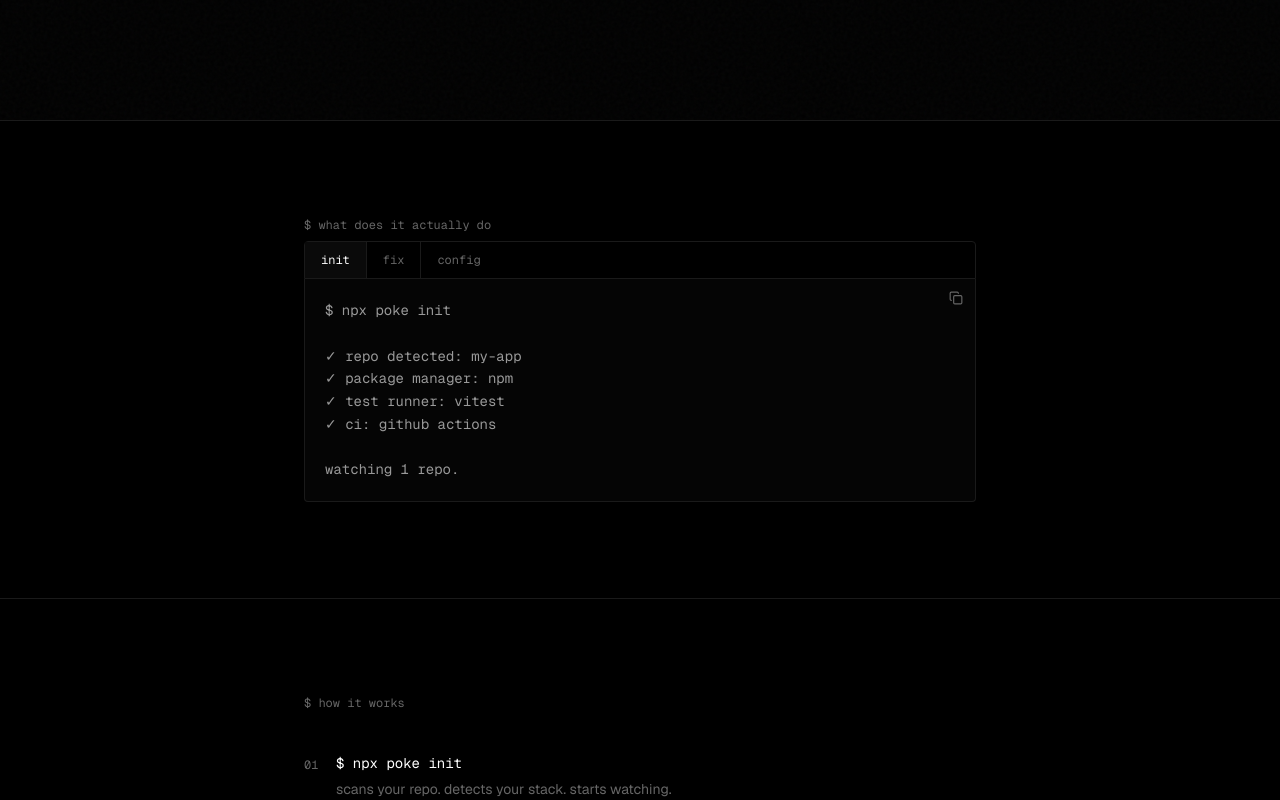
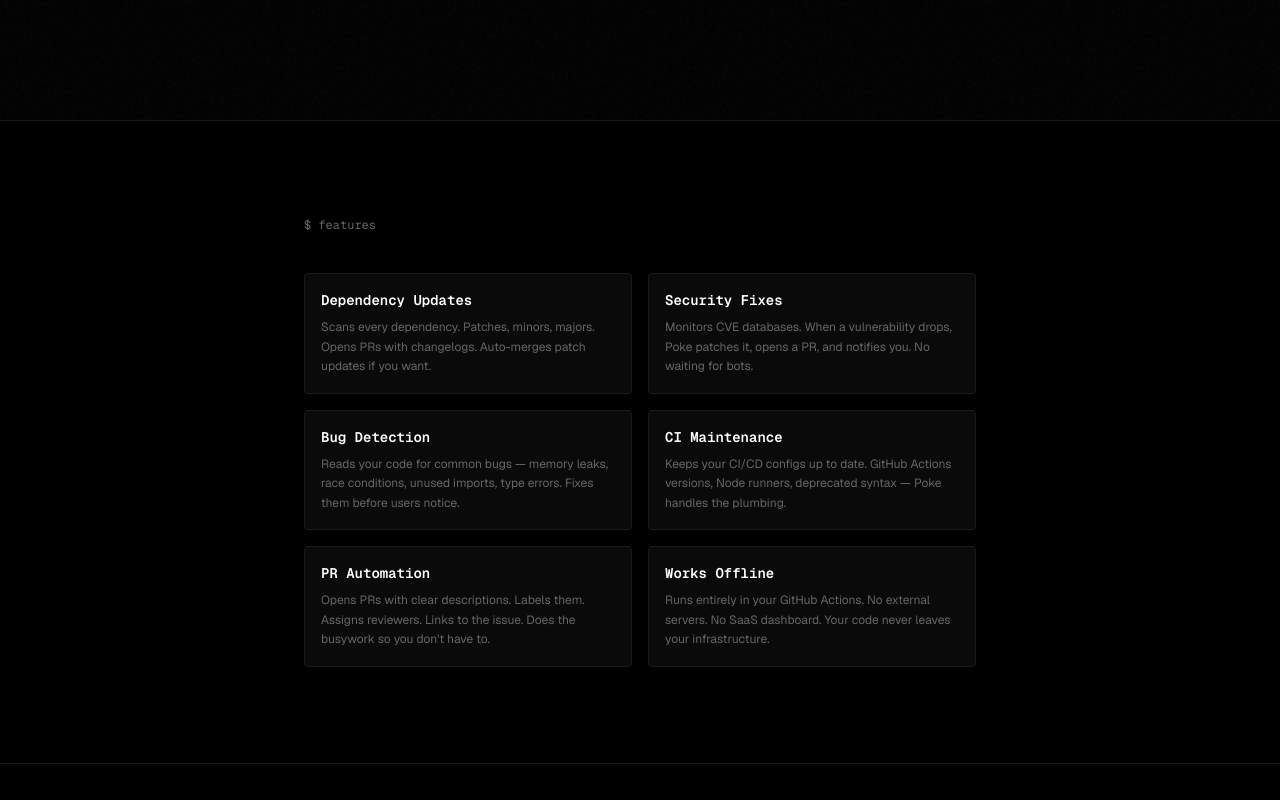
Before and after one commit to pokelabshq/poke, a Next.js app: page / in a window 1280 px wide. Shown: the part 680-1480 px from the top of the page. Built offline with nearby package versions, Linux system fonts and the light colour scheme.

Commit message:
feat: add Features grid — 6 key capabilities

```diff
--- a/src/app/page.tsx
+++ b/src/app/page.tsx
@@ -1,5 +1,6 @@
 import Navbar from "@/components/Navbar";
 import Hero from "@/components/Hero";
+import Features from "@/components/Features";
 import CodeDemo from "@/components/CodeDemo";
 import HowItWorks from "@/components/HowItWorks";
 import Differentiated from "@/components/Differentiated";
@@ -14,6 +15,7 @@
       <Navbar />
       <main>
         <Hero />
+        <Features />
         <CodeDemo />
         <HowItWorks />
         <Differentiated />
--- /dev/null
+++ b/src/components/Features.tsx
@@ -0,0 +1,52 @@
+const features = [
+  {
+    title: "Dependency Updates",
+    desc: "Scans every dependency. Patches, minors, majors. Opens PRs with changelogs. Auto-merges patch updates if you want.",
+  },
+  {
+    title: "Security Fixes",
+    desc: "Monitors CVE databases. When a vulnerability drops, Poke patches it, opens a PR, and notifies you. No waiting for bots.",
+  },
+  {
+    title: "Bug Detection",
+    desc: "Reads your code for common bugs — memory leaks, race conditions, unused imports, type errors. Fixes them before users notice.",
+  },
+  {
+    title: "CI Maintenance",
+    desc: "Keeps your CI/CD configs up to date. GitHub Actions versions, Node runners, deprecated syntax — Poke handles the plumbing.",
+  },
+  {
+    title: "PR Automation",
+    desc: "Opens PRs with clear descriptions. Labels them. Assigns reviewers. Links to the issue. Does the busywork so you don't have to.",
+  },
+  {
+    title: "Works Offline",
+    desc: "Runs entirely in your GitHub Actions. No external servers. No SaaS dashboard. Your code never leaves your infrastructure.",
+  },
+];
+
+export default function Features() {
+  return (
+    <section className="px-6 py-24 border-t border-[var(--border)]">
+      <div className="max-w-2xl mx-auto">
+        <p className="text-xs font-mono text-[var(--muted)] mb-10">$ features</p>
+
+        <div className="grid grid-cols-1 sm:grid-cols-2 gap-4">
+          {features.map((f, i) => (
+            <div
+              key={i}
+              className="border border-[var(--border)] rounded p-4 bg-[var(--surface)]"
+            >
+              <h3 className="text-sm font-mono font-semibold text-white mb-2">
+                {f.title}
+              </h3>
+              <p className="text-xs text-[var(--muted)] leading-relaxed">
+                {f.desc}
+              </p>
+            </div>
+          ))}
+        </div>
+      </div>
+    </section>
+  );
+}
```
